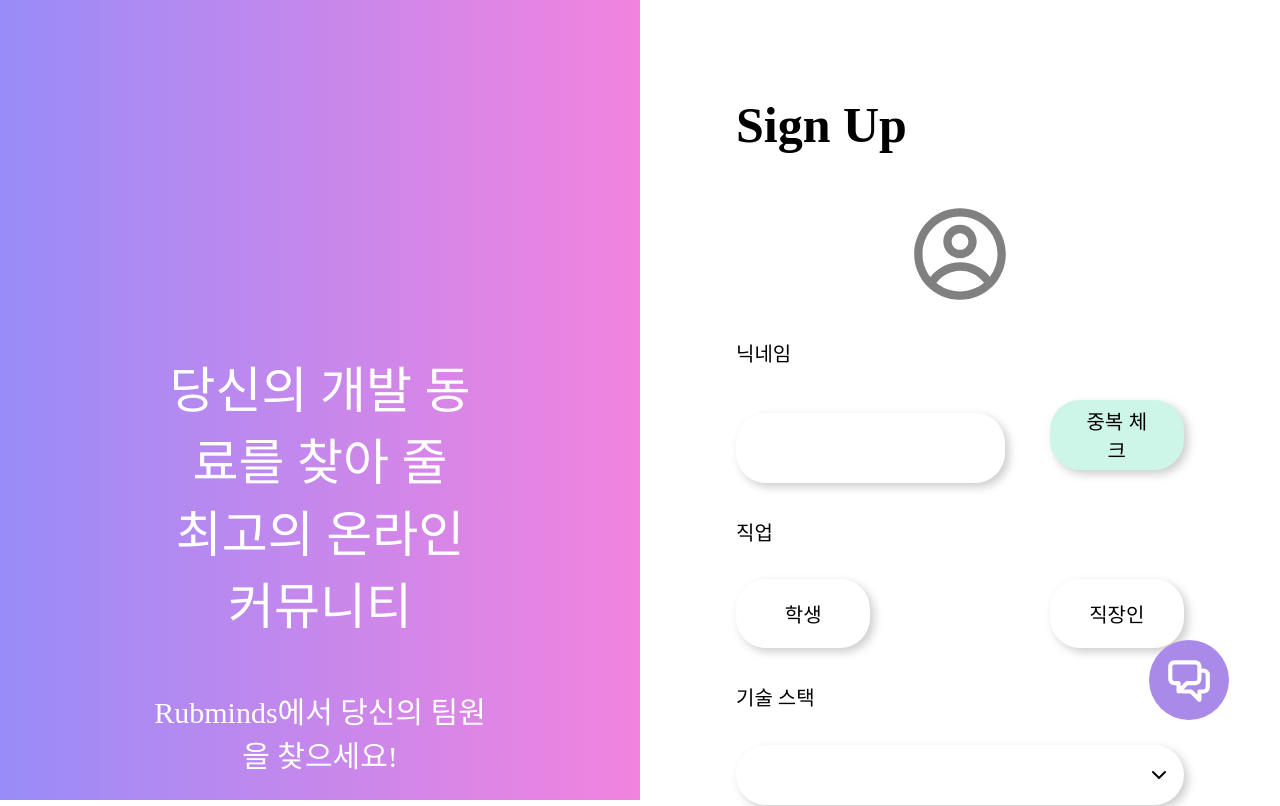
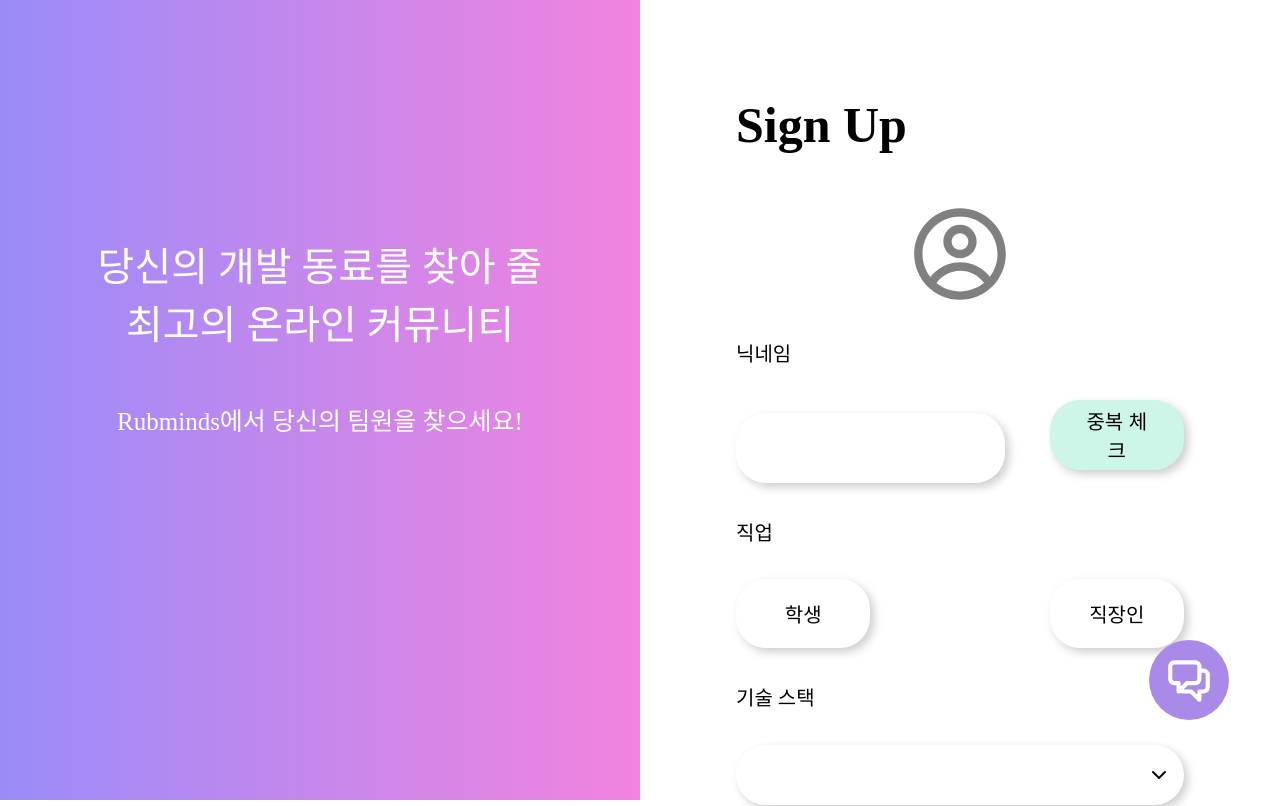
Before and after one commit to Rubminds/rubminds-frontend, a React (Create React App) app: page /callback/1/1 in a window 1280 px wide. Shown: the top 806 px of the page. Built offline with nearby package versions, Linux system fonts and the light colour scheme.

Commit message:
feat: login&signup left page 반응형 수정(#10)

```diff
--- a/src/components/LogInPage/LogInPageLeft/index.js
+++ b/src/components/LogInPage/LogInPageLeft/index.js
@@ -6,7 +6,7 @@ const LogInPageLeft = () => {
     <S.LogInPageLeft>
       <S.LeftMainTextWrapper>
         <S.MainTitle color="white" fontSize="big">
-          당신의 개발 동료를 찾아 줄 최고의 온라인 커뮤니티
+          당신의 개발 동료를 찾아 줄<br/> 최고의 온라인 커뮤니티
         </S.MainTitle>
         <S.MainTitle margin="top" color="white" fontSize="middle">
           Rubminds에서 당신의 팀원을 찾으세요!
--- a/src/components/LogInPage/LogInPageLeft/style.js
+++ b/src/components/LogInPage/LogInPageLeft/style.js
@@ -1,7 +1,6 @@
 import styled from 'styled-components'
 import theme from '../../../common/theme'
 import mediaQuery from '../../../hooks/mediaQuery'
-import { flexCenter, flexBetween, flexColumn } from '../../../constants'
 
 
 export const LogInPageLeft = styled.div`
@@ -10,8 +9,9 @@ export const LogInPageLeft = styled.div`
   z-index: 5;
   width : 50vw;
   height: 100vh;
-  text-align: center;
-  padding: 25rem 0 0 0;
+  display : flex;
+  align-items : center;
+  justify-content : center;
   background: linear-gradient(
     to right,
     ${theme.colors.gradientLeft},
@@ -20,12 +20,12 @@ export const LogInPageLeft = styled.div`
   ${mediaQuery({width : '100%', height : '50vh', padding : '15rem 0 0 0'})}
 `
 export const LeftMainTextWrapper = styled.div`
-  width : 100%;
-  margin : auto;
+    text-align : center;
+    margin-top : -20%;
 `;
 
 export const MainTitle = styled.div`
-  font-size: ${props => props.fontSize === 'big'? '5rem' : '3rem'};
+  font-size: ${props => props.fontSize === 'big'? '4rem' : '2.5rem'};
   color: ${props => props.color && props.color};
   font-weight: ${props => props.fontWeight && props.fontWeight};
   margin : ${props => props.margin === 'topBottom' ? '5rem 0 0 0' :  '5rem 0 0 0'};
--- a/src/components/LogInPage/LogInPageRight/style.js
+++ b/src/components/LogInPage/LogInPageRight/style.js
@@ -1,6 +1,6 @@
 import styled from 'styled-components'
 import theme from '../../../common/theme'
-import { flexCenter } from '../../../constants'
+import { flexCenter, flexBetween, flexColumn } from '../../../constants'
 import mediaQuery from '../../../hooks/mediaQuery'
 import { RiKakaoTalkFill } from 'react-icons/ri'
 import { FcGoogle } from 'react-icons/fc'
--- a/src/components/SignUp/SignUpPageLeft/index.js
+++ b/src/components/SignUp/SignUpPageLeft/index.js
@@ -5,19 +5,19 @@ const SignUpPageLeft = () => {
   return (
     <>
       <S.SignUpPageLeftWrapper>
-                <S.MainTitle color="white" fontSize="50px">
-                    당신의 개발 동료를 찾아 줄
-                </S.MainTitle>
-                <S.MainTitle color="white" fontSize="50px">
+        <S.LeftMainTextWrapper>
+          <S.MainTitle color="white" fontSize="big">
+            당신의 개발 동료를 찾아 줄 <br/>
             최고의 온라인 커뮤니티
           </S.MainTitle>
           <S.MainTitle
             style={{ marginTop: '50px' }}
             color="white"
-                fontSize="30px"
+            fontSize="middle"
           >
             Rubminds에서 당신의 팀원을 찾으세요!
           </S.MainTitle>
+        </S.LeftMainTextWrapper>
       </S.SignUpPageLeftWrapper>
     </>
   )
--- a/src/components/SignUp/SignUpPageLeft/style.js
+++ b/src/components/SignUp/SignUpPageLeft/style.js
@@ -5,24 +5,28 @@ import mediaQuery from '../../../hooks/mediaQuery'
 export const SignUpPageLeftWrapper = styled.div`
   position: fixed;
   top: 0;
-  width: 50%;
+  z-index: 5;
+  width : 50vw;
   height: 100vh;
-  text-align: center;
-  padding: 350px 150px 270px 150px;
+  display : flex;
+  align-items : center;
+  justify-content : center;
   background: linear-gradient(
     to right,
     ${theme.colors.gradientLeft},
     ${theme.colors.gradientRight}
   );
+  ${mediaQuery({display : 'none'})}
+`
+export const LeftMainTextWrapper = styled.div`
+    text-align : center;
+    margin-top : -20%;
+`;
 
-  ${mediaQuery({
-    display: 'none',
-  })}
-`
 export const MainTitle = styled.div`
   margin-top: ${props => props.marginTop || '0px'};
   margin-bottom: ${props => props.marginBottom || '0px'};
-  font-size: ${props => props.fontSize && props.fontSize};
+  font-size: ${props => props.fontSize === 'big'? '4rem' : '2.5rem'};
   color: ${props => props.color && props.color};
   font-weight: ${props => props.fontWeight && props.fontWeight};
 `;
--- a/src/components/SignUp/SignUpPageRight/index.js
+++ b/src/components/SignUp/SignUpPageRight/index.js
@@ -9,6 +9,7 @@ import { LandingDropdownOptions } from '../../../constants'
 const SignUpPageRight = () => {
 
     useEffect(() => {
+      console.log(accessToken);
         localStorage.setItem('accessToken', accessToken)
         return () => {
           localStorage.setItem('signupCheck', signupCheck)
```
Lines whose indentation alone changed are shown as unchanged.
